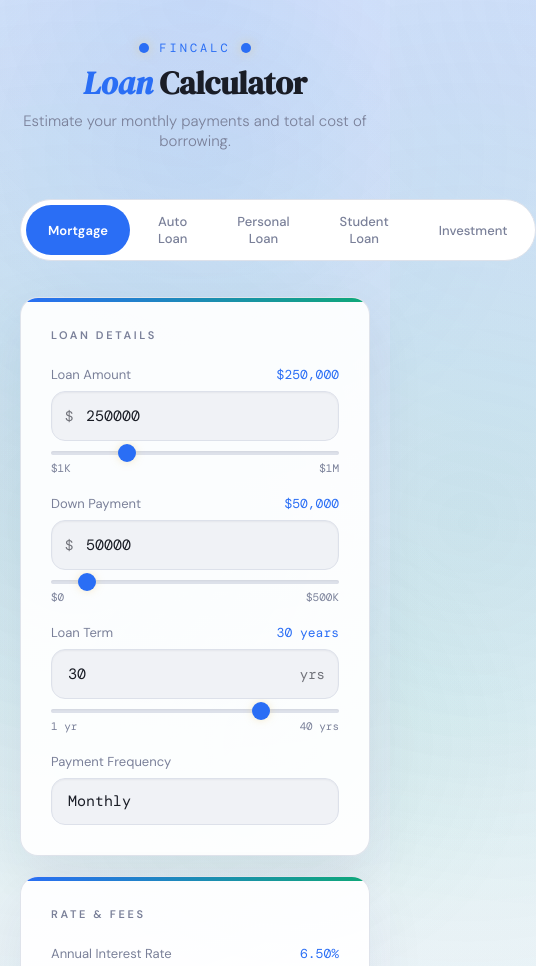
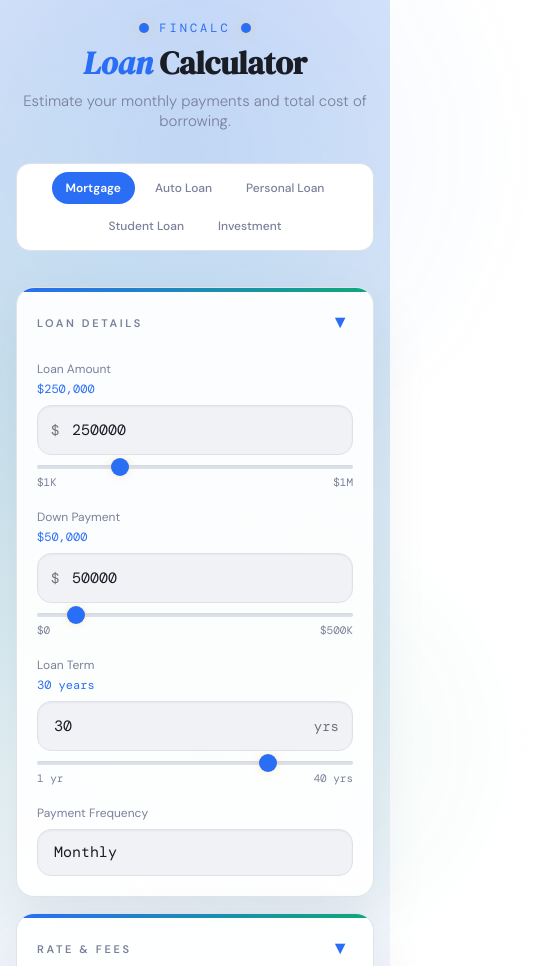
Before and after one commit to ruihuaniu/finance-calculator, a plain HTML site: page index.html in a window 390 px wide. Shown: the top 966 px of the page, 536 px wide, since content can reach past the window. Drawn offline with nearby package versions, Linux system fonts and the light colour scheme; a web font is replaced by a local one.

Commit message:
feat: update the styles

```diff
--- a/index.html
+++ b/index.html
@@ -47,6 +47,11 @@
       position: relative;
       overflow-x: hidden;
     }
+    @media (max-width: 640px) {
+      body {
+        padding: 20px 16px 60px;
+      }
+    }
 
     /* Background aura */
     body::before {
@@ -73,6 +78,9 @@
 
     /* Header */
     header { text-align: center; margin-bottom: 48px; animation: fadeDown 0.7s ease both; }
+    @media (max-width: 640px) {
+      header { margin-bottom: 32px; }
+    }
     .logo-line {
       display: flex; align-items: center; justify-content: center; gap: 10px;
       margin-bottom: 10px;
@@ -106,12 +114,31 @@
       width: fit-content;
       margin: 0 auto 36px;
       animation: fadeDown 0.7s 0.1s ease both;
+      flex-wrap: wrap;
+      justify-content: center;
+      max-width: 100%;
+    }
+    @media (max-width: 640px) {
+      .tabs {
+        overflow-x: auto;
+        width: 100%;
+        padding: 8px;
+        border-radius: 14px;
+      }
     }
     .tab {
-      padding: 8px 22px; border-radius: 50px; border: none;
+      padding: 8px 16px; border-radius: 50px; border: none;
       background: transparent; color: var(--muted);
       font-family: 'DM Sans', sans-serif; font-size: 13px; font-weight: 500;
       cursor: pointer; transition: var(--transition);
+      white-space: nowrap;
+      flex-shrink: 0;
+    }
+    @media (max-width: 640px) {
+      .tab {
+        padding: 8px 14px;
+        font-size: 12px;
+      }
     }
     .tab.active {
       background: var(--accent); color: #ffffff; font-weight: 600;
@@ -125,7 +152,12 @@
       gap: 20px;
       animation: fadeUp 0.7s 0.15s ease both;
     }
-    @media (max-width: 680px) { .main-grid { grid-template-columns: 1fr; } }
+    @media (max-width: 768px) {
+      .main-grid {
+        grid-template-columns: 1fr;
+        gap: 16px;
+      }
+    }
 
     /* Cards */
     .card {
@@ -138,6 +170,11 @@
       backdrop-filter: blur(14px);
       overflow: hidden;
     }
+    @media (max-width: 640px) {
+      .card {
+        padding: 20px;
+      }
+    }
     .card::before {
       content: '';
       position: absolute;
@@ -145,10 +182,44 @@
       height: 4px;
       background: linear-gradient(90deg, var(--accent), var(--accent2));
     }
+    .card-header {
+      display: flex;
+      justify-content: space-between;
+      align-items: center;
+      cursor: pointer;
+      margin-bottom: 24px;
+      transition: var(--transition);
+    }
+    .card-header:hover {
+      opacity: 0.7;
+    }
     .card-title {
       font-size: 11px; font-weight: 700; letter-spacing: 0.24em;
       text-transform: uppercase; color: var(--muted);
-      margin-bottom: 24px;
+    }
+    .card-toggle {
+      background: none;
+      border: none;
+      color: var(--accent);
+      cursor: pointer;
+      padding: 4px;
+      display: flex;
+      align-items: center;
+      transition: transform 0.25s ease;
+      font-size: 18px;
+    }
+    .card-toggle.collapsed {
+      transform: rotate(-90deg);
+    }
+    .card-content {
+      transition: max-height 0.3s ease, opacity 0.3s ease;
+      max-height: 2000px;
+      opacity: 1;
+      overflow: hidden;
+    }
+    .card-content.collapsed {
+      max-height: 0;
+      opacity: 0;
     }
 
     /* Field groups */
@@ -157,6 +228,17 @@
     .field label {
       display: flex; justify-content: space-between;
       font-size: 13px; color: var(--muted); margin-bottom: 8px;
+    }
+    @media (max-width: 640px) {
+      .field label {
+        font-size: 12px;
+        flex-wrap: wrap;
+      }
+      .field label span {
+        flex-basis: 100%;
+        text-align: left;
+        margin-top: 4px;
+      }
     }
     .field label span { font-family: 'DM Mono', monospace; color: var(--accent); }
 
@@ -223,6 +305,12 @@
       border: 1px solid var(--border);
       border-radius: var(--radius);
       padding: 28px;
+      position: relative;
+    }
+    @media (max-width: 640px) {
+      .results-card {
+        padding: 20px;
+      }
     }
 
     .results-grid {
@@ -230,6 +318,12 @@
       grid-template-columns: repeat(auto-fit, minmax(160px, 1fr));
       gap: 16px;
       margin-bottom: 28px;
+    }
+    @media (max-width: 640px) {
+      .results-grid {
+        grid-template-columns: repeat(auto-fit, minmax(130px, 1fr));
+        gap: 12px;
+      }
     }
 
     .result-item {
@@ -257,6 +351,11 @@
       font-family: 'DM Serif Display', serif;
       font-size: clamp(1.4rem, 2.5vw, 1.9rem);
       line-height: 1;
+    }
+    @media (max-width: 640px) {
+      .result-value {
+        font-size: clamp(1.2rem, 3vw, 1.6rem);
+      }
     }
     .result-item.highlight .result-value { color: var(--accent); }
     .result-item.green .result-value     { color: var(--accent2); }
@@ -386,6 +485,13 @@
       font-size: 12px; color: var(--muted);
       animation: fadeUp 0.7s 0.3s ease both;
     }
+    @media (max-width: 640px) {
+      footer {
+        margin-top: 32px;
+        font-size: 11px;
+        padding: 0 16px;
+      }
+    }
   </style>
 </head>
 <body>
@@ -414,8 +520,13 @@
 
     <!-- Left: Loan inputs -->
     <div class="card" id="loan-card">
+      <div class="card-header" data-card="loan">
         <p class="card-title">Loan Details</p>
-
+        <button class="card-toggle" aria-label="Toggle Loan Details">
+          ▼
+        </button>
+        </div>
+        <div class="card-content">
           <div class="field">
             <label>Loan Amount <span id="lbl-amount">$250,000</span></label>
             <div class="input-wrap has-prefix">
@@ -462,11 +573,17 @@
           </select>
         </div>
       </div>
+    </div>
 
     <!-- Investment Card (hidden by default) -->
     <div class="card" id="investment-card" style="display:none;">
+      <div class="card-header" data-card="investment">
         <p class="card-title">Investment Details</p>
-
+        <button class="card-toggle" aria-label="Toggle Investment Details">
+          ▼
+        </button>
+        </div>
+        <div class="card-content">
           <div class="field">
             <label>Initial Investment <span id="lbl-invest-amount">$50,000</span></label>
             <div class="input-wrap has-prefix">
@@ -505,11 +622,17 @@
           </div>
         </div>
       </div>
+    </div>
 
     <!-- Right: Rate inputs -->
     <div class="card" id="rate-card">
+      <div class="card-header" data-card="rate">
         <p class="card-title">Rate & Fees</p>
-
+        <button class="card-toggle" aria-label="Toggle Rate & Fees">
+          ▼
+        </button>
+        </div>
+        <div class="card-content">
           <div class="field">
             <label>Annual Interest Rate <span id="lbl-rate">6.50%</span></label>
             <div class="input-wrap has-suffix">
@@ -552,6 +675,7 @@
         </div>
 
         <button class="calc-btn" id="calc-btn">Calculate</button>
+      </div>
     </div>
 
     <!-- Results -->
@@ -961,6 +1085,55 @@
       });
       inputs.frequency.addEventListener('change', calculate);
 
+        // ─── Collapsible cards ────────────────────────────────────────
+        const cardCollapsed = { current: {} };
+
+        function initCardCollapsible() {
+          document.querySelectorAll('.card-header').forEach(header => {
+            header.addEventListener('click', () => {
+              const card = header.closest('.card');
+              const cardId = header.dataset.card;
+              const content = card.querySelector('.card-content');
+              const toggle = header.querySelector('.card-toggle');
+
+              if (content) {
+                content.classList.toggle('collapsed');
+                toggle.classList.toggle('collapsed');
+                cardCollapsed.current[cardId] = content.classList.contains('collapsed');
+                saveCardStates();
+              }
+            });
+          });
+        }
+
+        function saveCardStates() {
+          try {
+            localStorage.setItem('cardCollapsedStates', JSON.stringify(cardCollapsed.current));
+          } catch (error) {
+            console.warn('Unable to save card states.', error);
+          }
+        }
+
+        function loadCardStates() {
+          try {
+            const saved = JSON.parse(localStorage.getItem('cardCollapsedStates')) || {};
+            cardCollapsed.current = saved;
+            Object.keys(saved).forEach(cardId => {
+              const card = document.querySelector(`[data-card="${cardId}"]`)?.closest('.card');
+              if (card) {
+                const content = card.querySelector('.card-content');
+                const toggle = card.querySelector('.card-toggle');
+                if (saved[cardId]) {
+                  content?.classList.add('collapsed');
+                  toggle?.classList.add('collapsed');
+                }
+              }
+            });
+          } catch (error) {
+            console.warn('Unable to load card states.', error);
+          }
+        }
+
       // ─── Tabs ─────────────────────────────────────────────────────
       document.querySelectorAll('.tab').forEach(btn => {
         btn.addEventListener('click', () => {
@@ -1269,6 +1442,8 @@
       $('calc-btn').addEventListener('click', calculate);
 
       // ─── Init ─────────────────────────────────────────────────────
+        loadCardStates();
+        initCardCollapsible();
       const initState = getSavedState();
       const initialLoanType = initState.activeType || 'mortgage';
       applyLoanType(initialLoanType);
```
Lines whose indentation alone changed are shown as unchanged.
